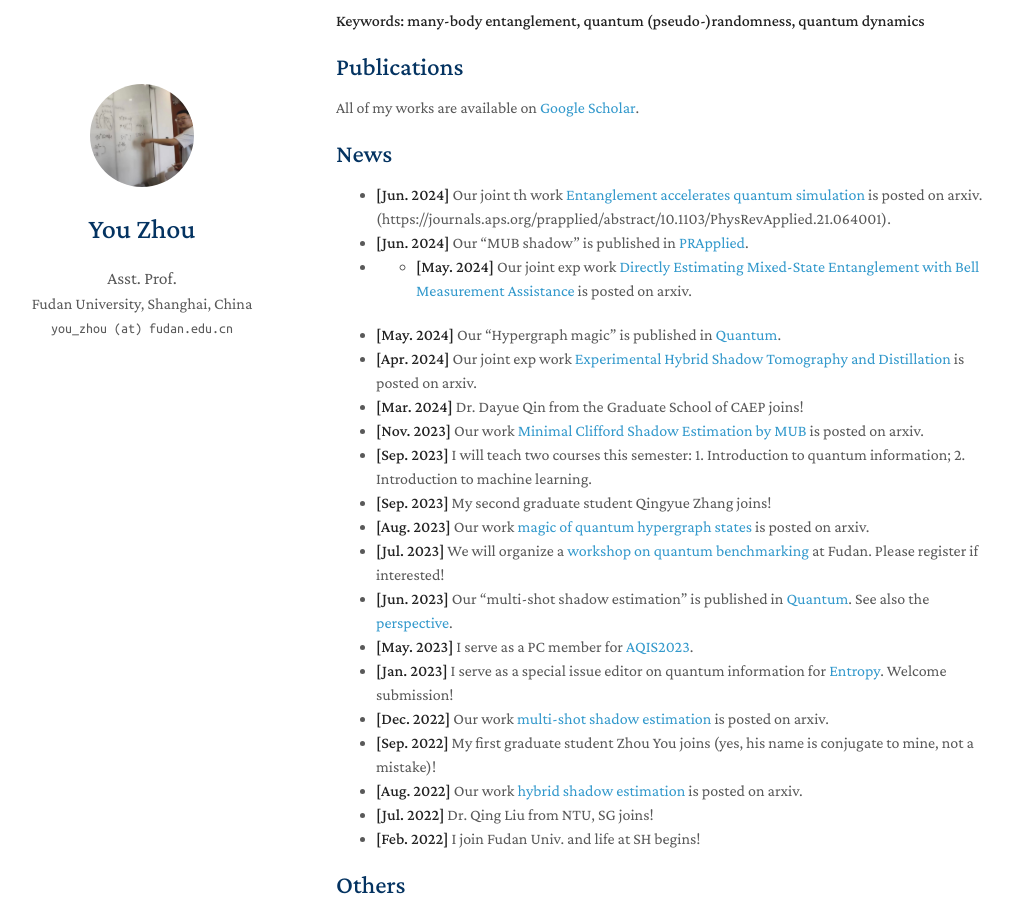
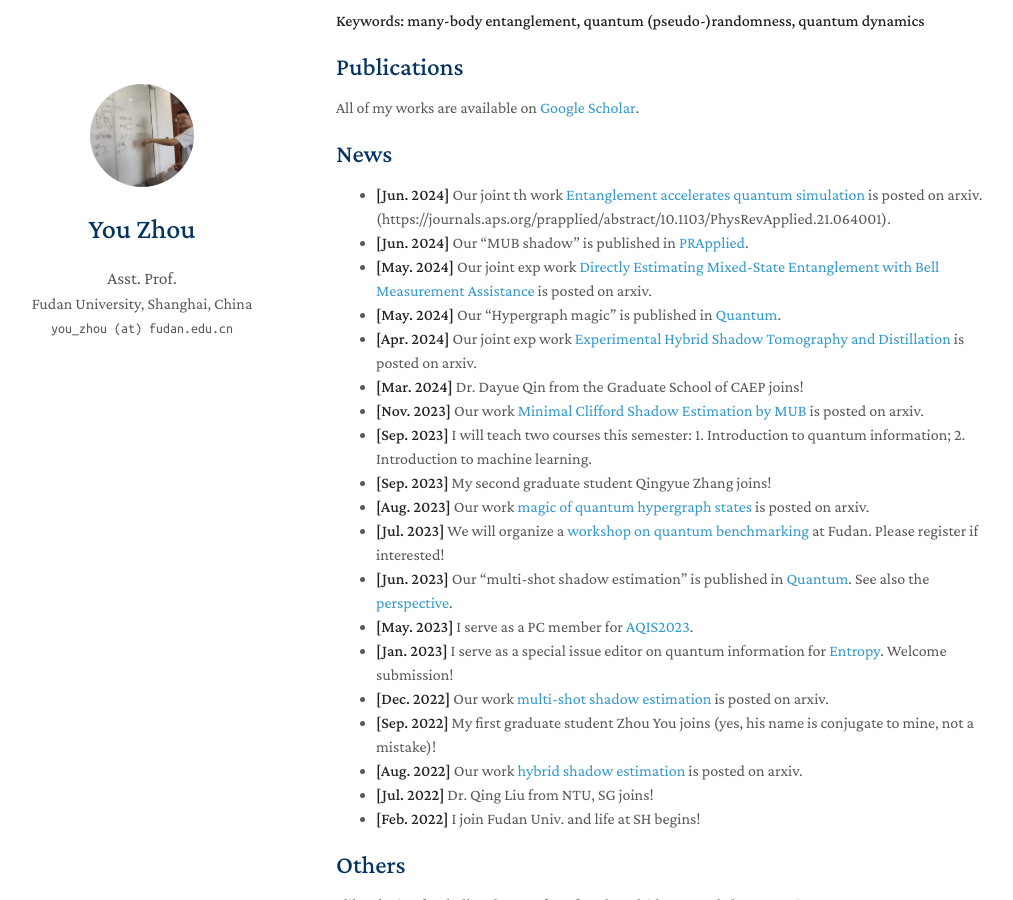
Before and after one commit to youzhoutravel/homepage1, a Jekyll site: the page built from index.md, in a window 1280 px wide and 900 px high, scrolled down 422 px. Shown: the whole window, without its empty margins (134-1147 px from the left). Built offline with Jekyll 4.4.1, drawn with Linux system fonts in a browser that asks for light colours; nearby versions of some CDN libraries; a style sheet for code colours, icons or effects is not loaded; our own code applies the rules of GitHub Pages for plain Markdown files.

```diff
--- a/index.md
+++ b/index.md
@@ -19,7 +19,7 @@ All of my works are available on [Google Scholar](https://scholar.google.com/cit
 ## News
 - **[Jun. 2024]** Our joint th work [Entanglement accelerates quantum simulation](https://arxiv.org/abs/2406.02379) is posted on arxiv.(https://journals.aps.org/prapplied/abstract/10.1103/PhysRevApplied.21.064001).
 - **[Jun. 2024]** Our "MUB shadow" is published in [PRApplied](https://journals.aps.org/prapplied/abstract/10.1103/PhysRevApplied.21.064001).
-- - **[May. 2024]** Our joint exp work [Directly Estimating Mixed-State Entanglement with Bell Measurement Assistance](https://arxiv.org/abs/2405.20696) is posted on arxiv.
+- **[May. 2024]** Our joint exp work [Directly Estimating Mixed-State Entanglement with Bell Measurement Assistance](https://arxiv.org/abs/2405.20696) is posted on arxiv.
 - **[May. 2024]** Our "Hypergraph magic" is published in [Quantum](https://quantum-journal.org/papers/q-2024-05-21-1351/).
 - **[Apr. 2024]** Our joint exp work [Experimental Hybrid Shadow Tomography and Distillation](https://arxiv.org/pdf/2404.11850) is posted on arxiv.
 - **[Mar. 2024]** Dr. Dayue Qin from the Graduate School of CAEP joins!
```
